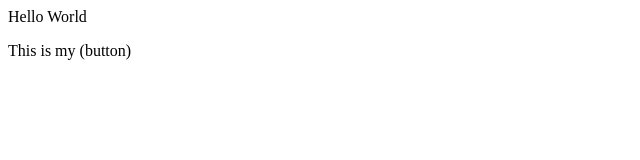
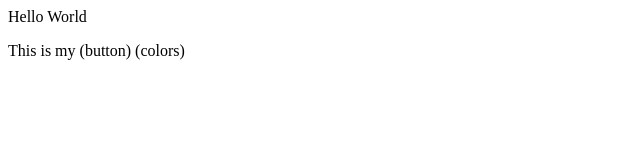
Before and after one commit to Mittal-Raval/Git-Practice, a plain HTML site: page index.html in a window 1280 px wide. Shown: the full height of the page, 0-640 px from the left. Drawn offline with Linux system fonts and the light colour scheme.

Commit message:
Add Colors

```diff
--- a/index.html
+++ b/index.html
@@ -1,2 +1,2 @@
 <p>Hello World</p>
-<p>This is my (button)</p>
+<p>This is my (button) (colors)</p>
```
